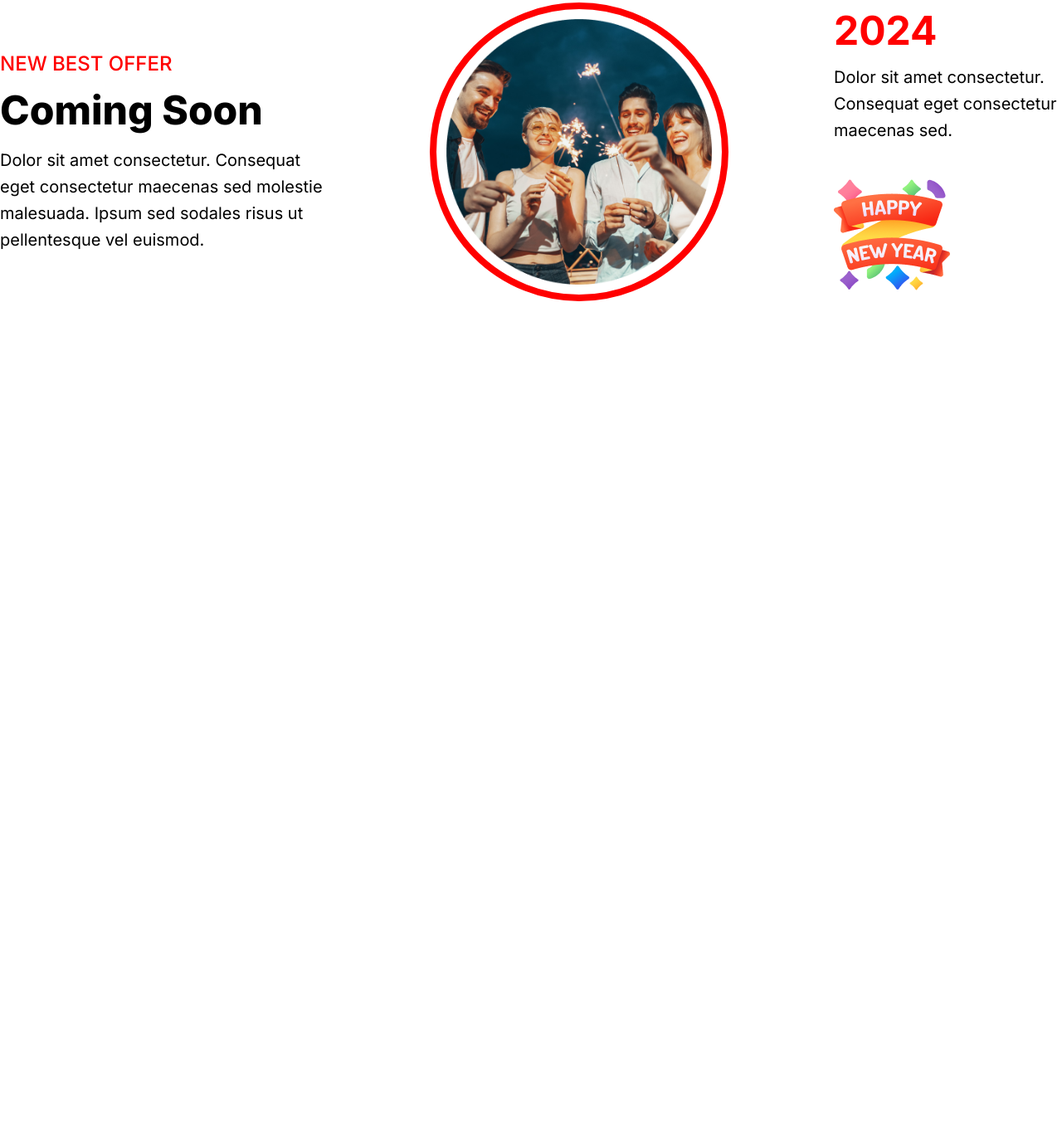
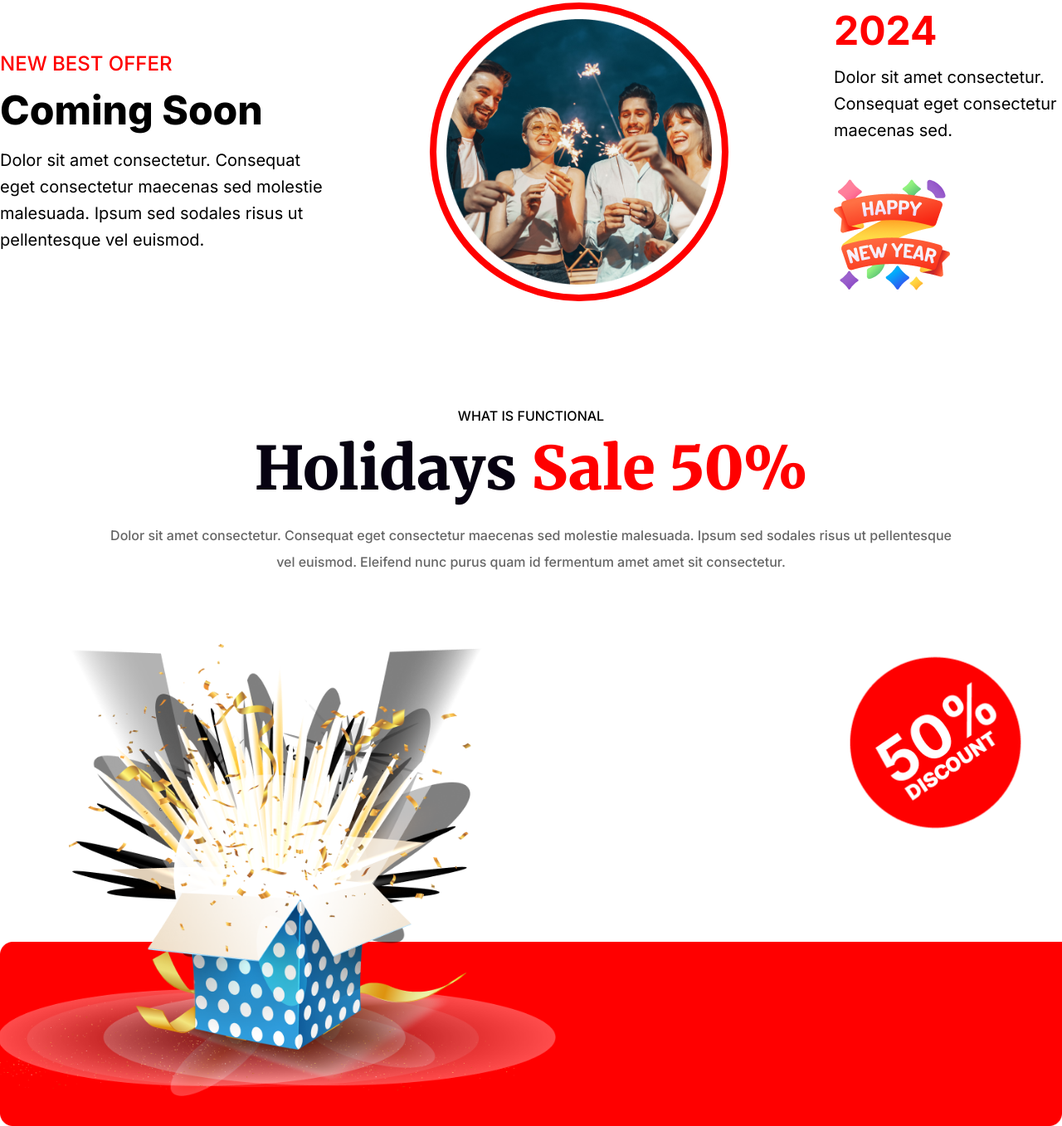
Before and after one commit to shariful962/new-year-offer, a plain HTML site: page index.html in a window 1280 px wide. Shown: the part 2686-4043 px from the top of the page at 83% size. Before the commit the page ends 3049 px from the top, so only its background shows below. Drawn offline with nearby package versions, Linux system fonts and the light colour scheme.

Commit message:
offer section added

```diff
--- a/index.html
+++ b/index.html
@@ -127,6 +127,30 @@
                 </div>
             </div>
         </section>
+        <section class="holiday mt-32">
+            <div class="holiday-content container md:container mx-auto">
+                <h3 class="text-2xl font-medium text-textcolor text-center mb-4">
+                    WHAT IS FUNCTIONAL
+                </h3>
+                <h1 class="text-7xl text-center font-secondary font-extrabold text-[#070211] mb-7">
+                    Holidays <span class="text-main">Sale 50%</span>
+                </h1>
+                <p class="text-textcolor opacity-60 font-medium text-xl leading-[32px] text-center max-w-[1068px] mx-auto mb-16 px-4">
+                    Dolor sit amet consectetur. Consequat eget consectetur maecenas sed molestie malesuada. Ipsum sed sodales risus ut pellentesque vel euismod. Eleifend nunc purus quam id fermentum amet amet sit consectetur.
+                </p>
+                <div class="holiday-box h-[400px] lg:h-[600px] relative">
+                    <div class="">
+                        <img class="lg:w-[674px] w-[250px] md:w-[300px] md:bottom-5 bottom-0 -left-1 absolute z-10 lg:bottom-5" src="./images/Group 75.png" alt="giftbox">
+                    </div>
+                    <div class="">
+                        <img class="lg:w-[305px] w-[150px] bottom-[105px] lg:bottom-[310px] md:bottom-[200px] absolute right-0" src="./images/Group 44.png" alt="">
+                    </div>
+                    <div class="absolute bottom-0 -z-10">
+                        <img class="w-full" src="./images/Rectangle 2.png" alt="">
+                    </div>
+                </div>
+            </div>
+        </section>
     </main>
     <footer></footer>
 </body>
```
Also changed, not shown: css/style.css (+8 -0 lines).
